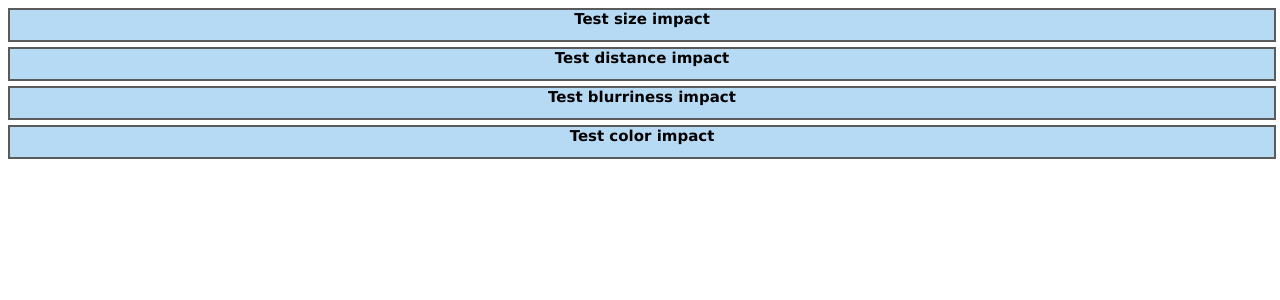
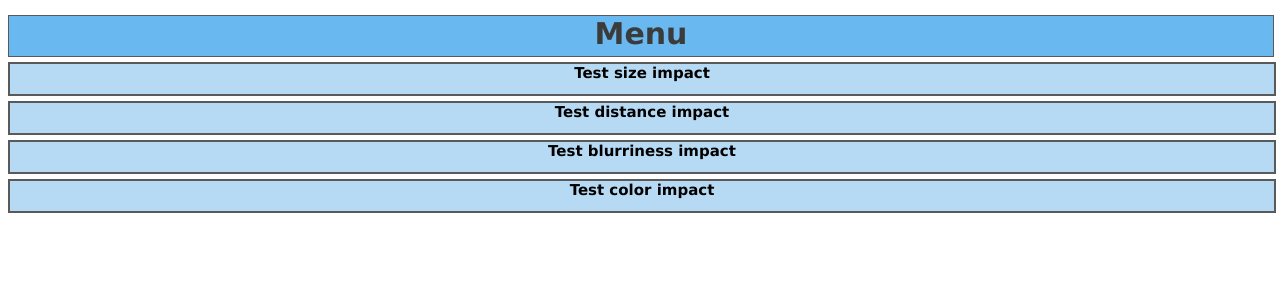
Before and after one commit to anastasiabolotnikova/troxler, a PHP site: page /data.html in a window 1280 px wide. Shown: the top 300 px of the page. Run offline with PHP 8.4, Linux system fonts and the light colour scheme.

Commit message:
Menu & Back to the menu

```diff
--- a/data.html
+++ b/data.html
@@ -7,6 +7,11 @@
 		<title>Toxler Test Environment</title>
 	</head>
 		<body>
+		<div class="menu">
+			<label>
+				Menu
+			</label>
+		</div>
 		<div class="test-label">
 			<label>
 				<a href="test_size_impact.html">Test size impact</a>
--- a/style.css
+++ b/style.css
@@ -107,3 +107,18 @@
 	border: 2px solid #5a5a5a;
 	border-top-color: #5a5a5a;
 }
+
+.menu{
+	font-weight: bold;
+	margin-top: 15px;
+	font-size:50%;
+	width: 100%;
+	height: 40px;
+	color: #3b3b3b;
+	background: #69B8F0;
+	text-align: center;
+	font-family: "Lucida Sans Unicode", "Lucida Grande", sans-serif;
+	font-size: 30px;
+	border: 1px solid #5a5a5a;
+	border-top-color: #5a5a5a;
+}
```
Also changed, not shown: test_blur_impact.html (+9 -1 lines), test_color_impact.html (+8 -1 lines), test_distance_impact.html (+8 -1 lines), test_size_impact.html (+8 -1 lines).
